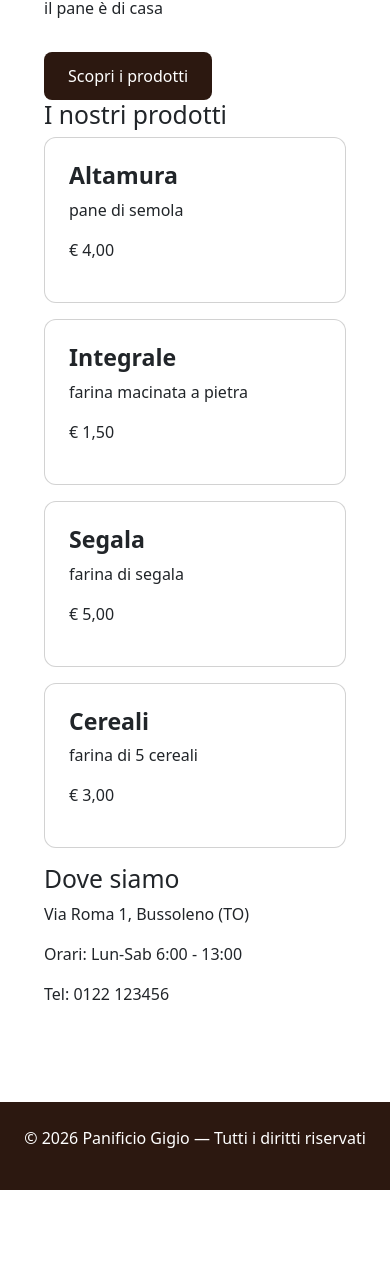
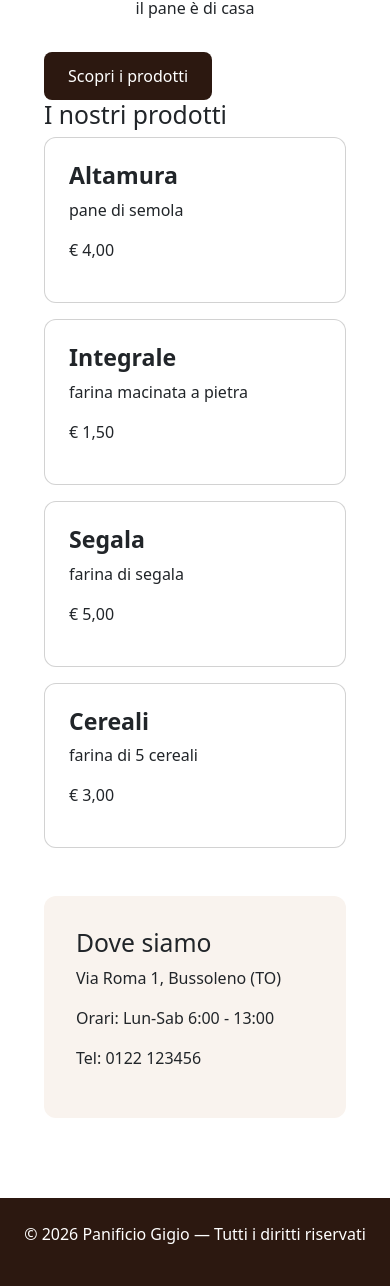
Before and after one commit to luigisanseverino20-prog/panificio-gigio, a plain HTML site: page index.html in a window 390 px wide. Shown: the part 238-1524 px from the top of the page. Before the commit the page ends 1428 px from the top, so only its background shows below. Drawn offline with nearby package versions, Linux system fonts and the light colour scheme.

Commit message:
Sistemazione Dettagli per il Dinamic Responsive

```diff
--- a/style.css
+++ b/style.css
@@ -13,6 +13,10 @@ nav {
     color: white !important;
 }
 
+main .container > h1,
+main .container > p {
+    text-align: center;
+}
 main {
   padding: 2rem;
 }
@@ -32,6 +36,11 @@ button {
   cursor: pointer;
 }
 
+.card:hover {
+    box-shadow: 0 4px 20px rgba(0, 0, 0, 0.1);
+    transform: translateY(-4px);
+    transition: all 0.3s;
+}
 .card {
   padding: 1.5rem;
   margin-bottom: 1rem;
@@ -43,6 +52,13 @@ button {
   margin-bottom: 0.5rem;
 }
 
+#contatti {
+    background-color: #f9f3ee;
+    padding: 2rem;
+    border-radius: 12px;
+    margin-top: 2rem;
+}
+
 footer {
   background-color: #2c1810;
   color: white;
```
